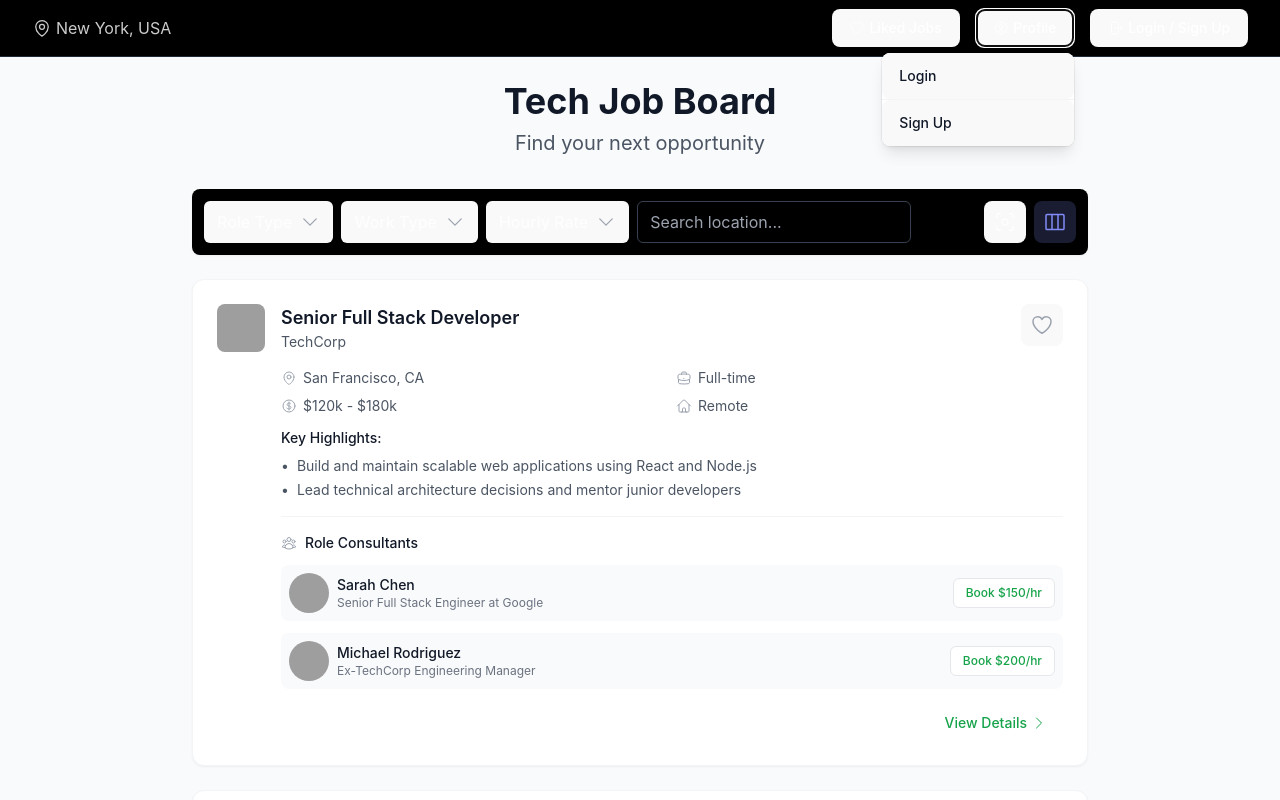
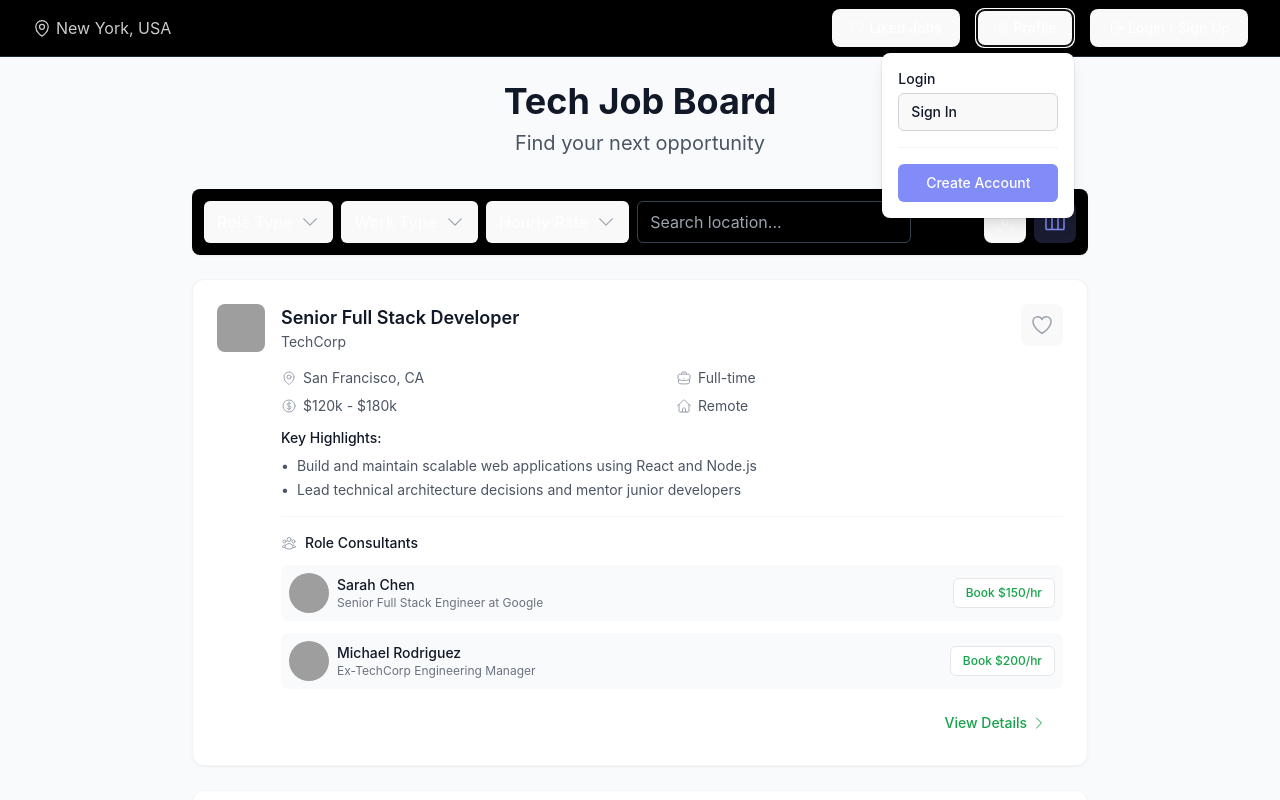
Before and after one commit to iammulla/job-board, a React (Vite) app: page / in a window 1280 px wide. Both pictures are taken after a click on the button "Profile". Shown: the top 800 px of the page. Built offline with nearby package versions, Linux system fonts and the light colour scheme; grey boxes are pictures that could not be loaded.

Commit message:
style: match ProfileMenu styling with LoginDropdown

```diff
--- a/src/components/ProfileMenu.jsx
+++ b/src/components/ProfileMenu.jsx
@@ -51,20 +51,25 @@ const ProfileMenu = ({ isAuthenticated, onLogin, onSignUp }) => {
             }}
             className="z-50 w-48 rounded-lg bg-white shadow-lg ring-1 ring-black ring-opacity-5 focus:outline-none"
           >
+            <div className="p-4 space-y-4">
               {isAuthenticated ? (
+                <>
                   <div>
+                    <h3 className="text-sm font-medium text-gray-900">Account Settings</h3>
                     <button
-                  className="block w-full text-left px-4 py-3 text-sm text-gray-900 hover:bg-gray-50 transition-colors"
+                      className="mt-1 block w-full text-left px-3 py-2 text-sm text-gray-900 rounded-md border border-gray-300 hover:border-indigo-400 transition-colors"
                       onClick={() => {
                         console.log('Account Settings clicked');
                         setShowDropdown(false);
                       }}
                     >
-                  Account Settings
+                      Manage Account
                     </button>
-                <div className="border-t border-gray-100">
+                  </div>
+                  <div>
+                    <h3 className="text-sm font-medium text-gray-900">Resume</h3>
                     <button
-                    className="block w-full text-left px-4 py-3 text-sm text-gray-900 hover:bg-gray-50 transition-colors rounded-b-lg"
+                      className="mt-1 block w-full text-left px-3 py-2 text-sm text-gray-900 rounded-md border border-gray-300 hover:border-indigo-400 transition-colors"
                       onClick={() => {
                         console.log('Update Resume clicked');
                         setShowDropdown(false);
@@ -73,31 +78,35 @@ const ProfileMenu = ({ isAuthenticated, onLogin, onSignUp }) => {
                       Update Resume
                     </button>
                   </div>
-              </div>
+                </>
               ) : (
+                <>
                   <div>
+                    <h3 className="text-sm font-medium text-gray-900">Login</h3>
                     <button
-                  className="block w-full text-left px-4 py-3 text-sm text-gray-900 hover:bg-gray-50 transition-colors"
+                      className="mt-1 block w-full text-left px-3 py-2 text-sm text-gray-900 rounded-md border border-gray-300 hover:border-indigo-400 transition-colors"
                       onClick={() => {
                         onLogin();
                         setShowDropdown(false);
                       }}
                     >
-                  Login
+                      Sign In
                     </button>
-                <div className="border-t border-gray-100">
+                  </div>
+                  <div className="border-t border-gray-100 pt-4">
                     <button
-                    className="block w-full text-left px-4 py-3 text-sm text-gray-900 hover:bg-gray-50 transition-colors rounded-b-lg"
+                      className="w-full bg-indigo-400 text-white rounded-md px-4 py-2 text-sm font-medium hover:bg-indigo-500 focus:outline-none focus:ring-2 focus:ring-indigo-400 focus:ring-offset-2"
                       onClick={() => {
                         onSignUp();
                         setShowDropdown(false);
                       }}
                     >
-                    Sign Up
+                      Create Account
                     </button>
                   </div>
+                </>
+              )}
             </div>
-            )}
           </motion.div>
         )}
       </AnimatePresence>
```
Lines whose indentation alone changed are shown as unchanged.
